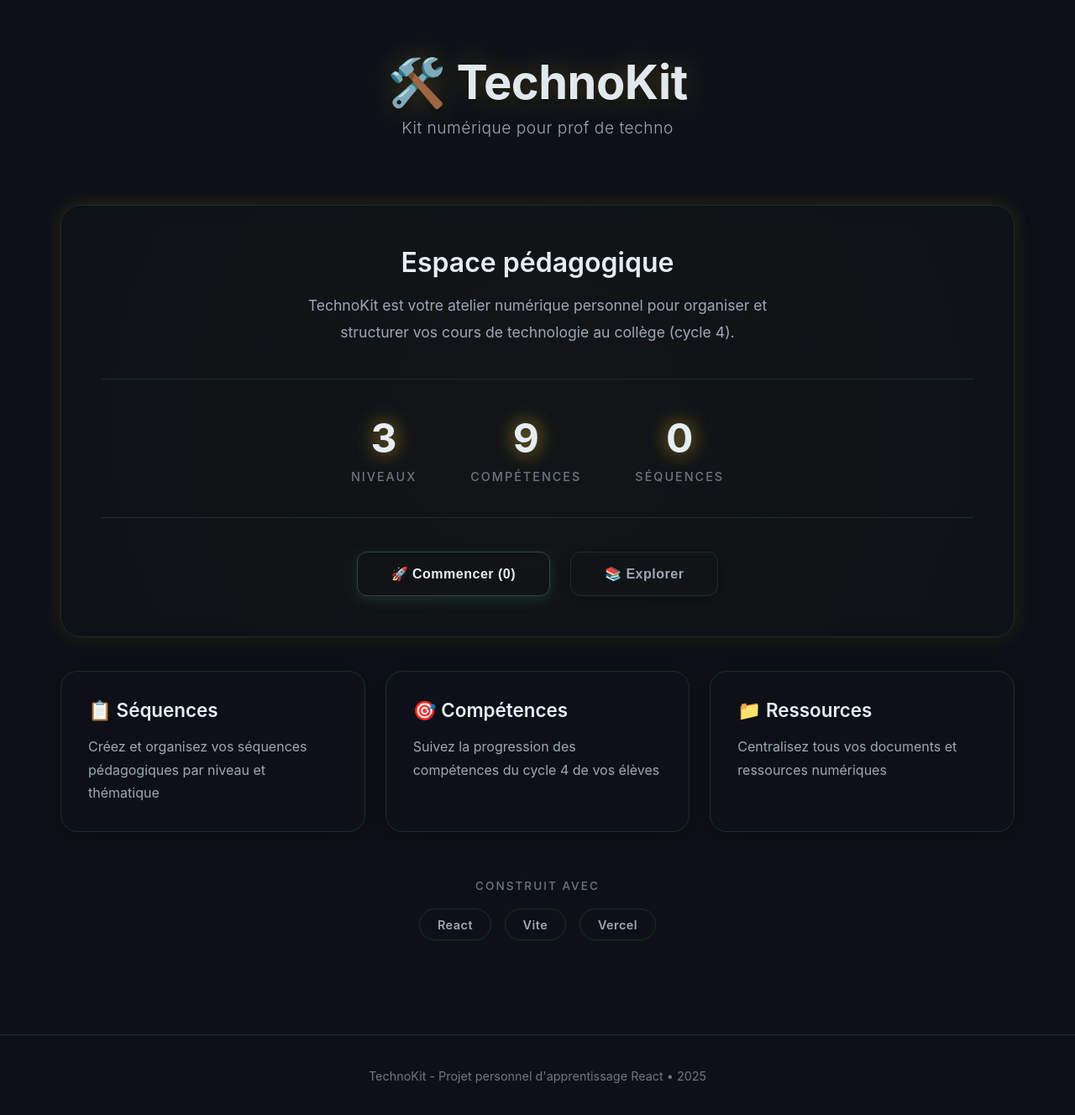
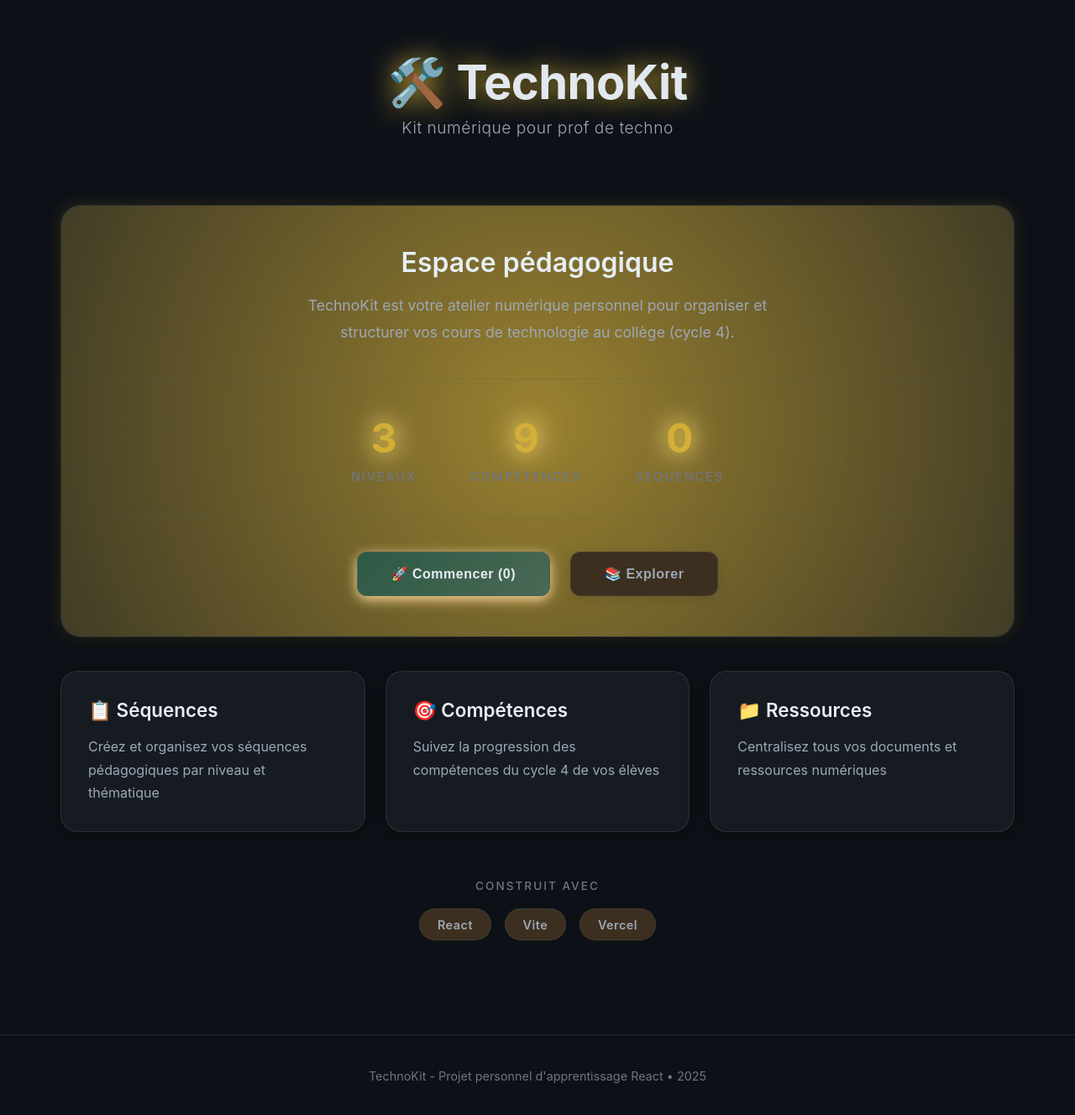
Before and after one commit to glbprod/TechnoKit, a React (Vite) app: page / in a window 1280 px wide. Shown: the whole page at 84% size. Built offline with nearby package versions, Linux system fonts and the light colour scheme.

Commit message:
Update App.css

```diff
--- a/src/App.css
+++ b/src/App.css
@@ -19,11 +19,19 @@
   font-size: 3.5rem;
   margin-bottom: 0.5rem;
   color: var(--text-primary);
-  text-shadow: 0 0 30px rgba(212, 175, 55, 0.3),
-               0 4px 10px rgba(0, 0, 0, 0.5);
+  text-shadow: 0 0 30px var(--glow-primary),
+               0 4px 10px rgba(0, 0, 0, 0.3);
   animation: breathe 4s ease-in-out infinite;
   font-weight: 700;
   letter-spacing: -0.5px;
+  transition: color var(--transition-theme),
+              text-shadow var(--transition-theme);
+}
+
+/* Mode jour : ombre plus douce */
+[data-theme="light"] .App-header h1 {
+  text-shadow: 0 0 20px var(--glow-secondary),
+               0 2px 8px rgba(0, 0, 0, 0.1);
 }
 
 .subtitle {
@@ -32,6 +40,7 @@
   font-weight: 300;
   letter-spacing: 0.5px;
   animation: fadeIn 1s ease-in-out;
+  transition: color var(--transition-theme);
 }
 
 @keyframes fadeIn {
@@ -58,7 +67,7 @@
 
 /* 🎴 Carte de bienvenue */
 .welcome-card {
-  background: var(--forest-dark);
+  background: var(--bg-card);
   border: 1px solid var(--border-subtle);
   border-radius: 24px;
   padding: 3rem;
@@ -66,7 +75,9 @@
   margin-bottom: 2rem;
   text-align: center;
   backdrop-filter: blur(10px);
-  transition: all var(--transition-slow);
+  transition: all var(--transition-slow),
+              background var(--transition-theme),
+              border-color var(--transition-theme);
   position: relative;
   overflow: hidden;
 }
@@ -78,9 +89,16 @@
   left: -50%;
   width: 200%;
   height: 200%;
-  background: radial-gradient(circle, rgba(212, 175, 55, 0.05) 0%, transparent 70%);
+  background: radial-gradient(circle, var(--glow-primary) 0%, transparent 70%);
+  opacity: 0.05;
   animation: pulse 8s ease-in-out infinite;
   pointer-events: none;
+  transition: background var(--transition-theme);
+}
+
+/* Mode jour : effet plus subtil */
+[data-theme="light"] .welcome-card::before {
+  opacity: 0.03;
 }
 
 @keyframes pulse {
@@ -144,20 +162,22 @@
 .stat-number {
   font-size: 3rem;
   font-weight: 700;
-  color: var(--gold-ancient);
-  text-shadow: 0 0 20px rgba(212, 175, 55, 0.5);
+  color: var(--glow-primary);
+  text-shadow: 0 0 20px var(--glow-primary);
   animation: glow 3s ease-in-out infinite;
   position: relative;
+  transition: color var(--transition-theme),
+              text-shadow var(--transition-theme);
 }
 
 @keyframes glow {
   0%, 100% {
-    text-shadow: 0 0 20px rgba(212, 175, 55, 0.5),
-                 0 0 30px rgba(212, 175, 55, 0.3);
+    text-shadow: 0 0 20px var(--glow-primary),
+                 0 0 30px var(--glow-secondary);
   }
   50% {
-    text-shadow: 0 0 30px rgba(212, 175, 55, 0.8),
-                 0 0 40px rgba(212, 175, 55, 0.5);
+    text-shadow: 0 0 30px var(--glow-primary),
+                 0 0 40px var(--glow-secondary);
   }
 }
 
@@ -194,10 +214,13 @@
 }
 
 .btn-primary {
-  background: linear-gradient(135deg, var(--forest-moss), var(--forest-sage));
+  background: linear-gradient(135deg, var(--accent-primary), var(--accent-secondary));
   color: var(--text-primary);
-  box-shadow: 0 4px 15px rgba(45, 90, 69, 0.4);
+  box-shadow: 0 4px 15px var(--glow-tertiary);
   border: 1px solid var(--border-visible);
+  transition: all var(--transition-slow),
+              background var(--transition-theme),
+              color var(--transition-theme);
 }
 
 .btn-primary::before {
@@ -208,7 +231,8 @@
   width: 0;
   height: 0;
   border-radius: 50%;
-  background: rgba(212, 175, 55, 0.2);
+  background: var(--glow-primary);
+  opacity: 0.2;
   transform: translate(-50%, -50%);
   transition: width var(--transition-slow), height var(--transition-slow);
 }
@@ -220,24 +244,28 @@
 
 .btn-primary:hover {
   transform: translateY(-3px) scale(1.02);
-  box-shadow: 0 8px 25px rgba(45, 90, 69, 0.6),
-              0 0 30px rgba(212, 175, 55, 0.3);
-  border-color: var(--gold-ancient);
+  box-shadow: 0 8px 25px var(--glow-secondary),
+              0 0 30px var(--glow-primary);
+  border-color: var(--glow-primary);
 }
 
 .btn-secondary {
-  background: var(--forest-bark);
+  background: var(--accent-tertiary);
   color: var(--text-secondary);
   border: 1px solid var(--border-subtle);
-  box-shadow: 0 4px 15px rgba(0, 0, 0, 0.3);
+  box-shadow: 0 4px 15px rgba(0, 0, 0, 0.1);
+  transition: all var(--transition-slow),
+              background var(--transition-theme),
+              color var(--transition-theme),
+              border-color var(--transition-theme);
 }
 
 .btn-secondary:hover {
-  background: var(--forest-deep);
+  background: var(--accent-primary);
   color: var(--text-primary);
   border-color: var(--border-visible);
   transform: translateY(-3px) scale(1.02);
-  box-shadow: 0 8px 25px rgba(26, 58, 46, 0.6);
+  box-shadow: 0 8px 25px var(--glow-tertiary);
 }
 
 /* 📇 Cartes d'information */
@@ -249,12 +277,14 @@
 }
 
 .info-card {
-  background: var(--forest-dark);
+  background: var(--bg-card);
   border: 1px solid var(--border-subtle);
   border-radius: 20px;
   padding: 2rem;
   box-shadow: var(--shadow-soft);
-  transition: all var(--transition-slow);
+  transition: all var(--transition-slow),
+              background var(--transition-theme),
+              border-color var(--transition-theme);
   position: relative;
   overflow: hidden;
 }
@@ -266,10 +296,11 @@
   left: -2px;
   right: -2px;
   bottom: -2px;
-  background: linear-gradient(135deg, var(--gold-ancient), var(--forest-moss));
+  background: linear-gradient(135deg, var(--glow-primary), var(--accent-primary));
   border-radius: 20px;
   opacity: 0;
-  transition: opacity var(--transition-slow);
+  transition: opacity var(--transition-slow),
+              background var(--transition-theme);
   z-index: -1;
 }
 
@@ -277,10 +308,13 @@
   opacity: 0.3;
 }
 
+[data-theme="light"] .info-card:hover::after {
+  opacity: 0.2;
+}
+
 .info-card:hover {
   transform: translateY(-8px) scale(1.02);
-  box-shadow: var(--shadow-soft),
-              0 0 30px rgba(212, 175, 55, 0.2);
+  box-shadow: var(--shadow-soft), var(--shadow-glow);
   border-color: var(--border-visible);
 }
 
@@ -324,23 +358,26 @@
 }
 
 .badge {
-  background: var(--forest-deep);
+  background: var(--accent-tertiary);
   border: 1px solid var(--border-subtle);
   color: var(--text-secondary);
   padding: 0.6rem 1.3rem;
   border-radius: 20px;
   font-size: 0.9rem;
   font-weight: 600;
-  transition: all var(--transition-medium);
+  transition: all var(--transition-medium),
+              background var(--transition-theme),
+              color var(--transition-theme),
+              border-color var(--transition-theme);
   letter-spacing: 0.5px;
 }
 
 .badge:hover {
-  background: var(--forest-moss);
-  border-color: var(--gold-ancient);
+  background: var(--accent-primary);
+  border-color: var(--glow-primary);
   color: var(--text-primary);
   transform: translateY(-2px);
-  box-shadow: 0 4px 15px rgba(212, 175, 55, 0.3);
+  box-shadow: 0 4px 15px var(--glow-tertiary);
 }
 
 /* 🦶 Pied de page */
```
